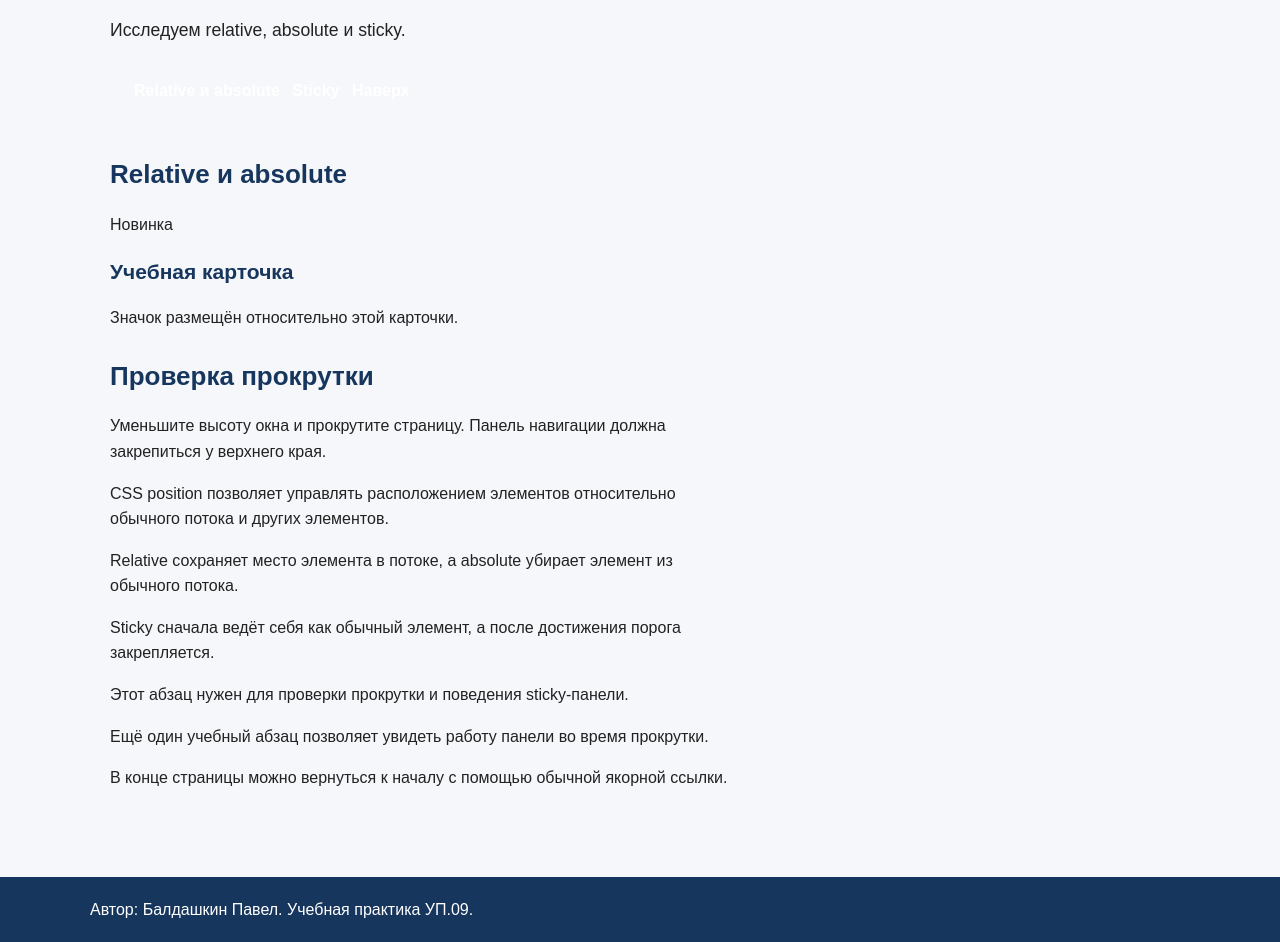
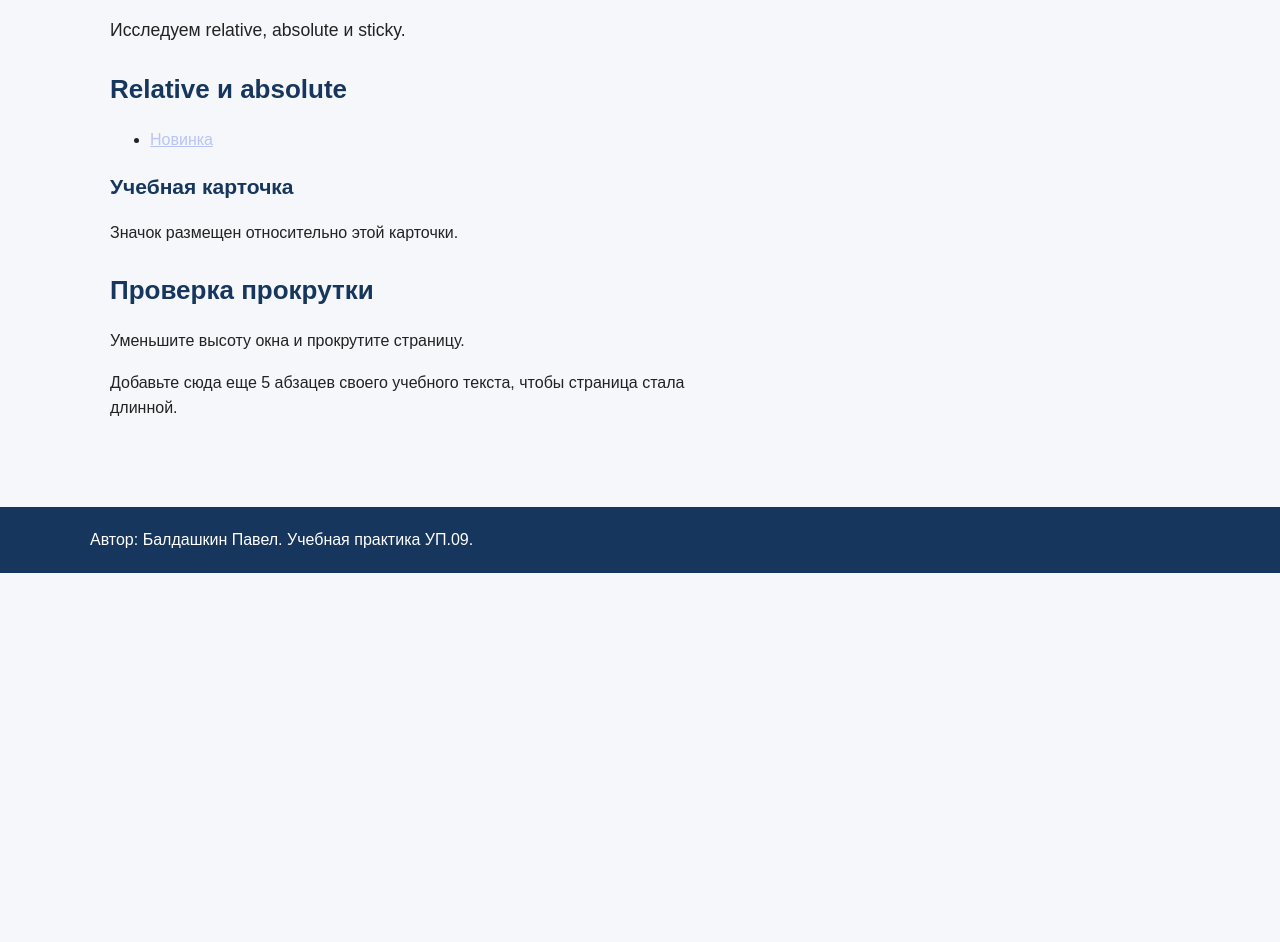
Before and after one commit to Pav9el/-, a plain HTML site: page adout-me/position-lab.html in a window 1280 px wide. Shown: the part 340-1282 px from the top of the page. After the commit the page ends 913 px from the top, so only its background shows below. Drawn offline with Linux system fonts and the light colour scheme.

```diff
--- a/adout-me/position-lab.html
+++ b/adout-me/position-lab.html
@@ -31,91 +31,27 @@
 </header>
 
 <main id="top">
+    <h1>Лаборатория позиционирования</h1>
+    <p class="lead">Исследуем relative, absolute и sticky.</p>
 
-    <h1>Лаборатория позиционирования</h1>
+    <!-- На следующем шаге сюда вставляется панель page-tools -->
 
-    <p class="lead">
-        Исследуем relative, absolute и sticky.
-    </p>
-
-    <!-- Навигация по странице -->
-    <nav class="page-tools" aria-label="Навигация по лабораторной">
-        <a href="#relative-demo">
-            Relative и absolute
-        </a>
-
-        <a href="#sticky-demo">
-            Sticky
-        </a>
-
-        <a href="#top">
-            Наверх
-        </a>
-    </nav>
-
-    <!-- Relative + Absolute -->
     <section id="relative-demo">
-
         <h2>Relative и absolute</h2>
-
         <div class="position-box">
-
-            <span class="badge">
-                Новинка
-            </span>
-
+        <ul>
+            <li><a href="catalog.html">Новинка</a></li>
+        </ul>
             <h3>Учебная карточка</h3>
-
-            <p>
-                Значок размещён относительно этой карточки.
-            </p>
-
+            <p>Значок размещен относительно этой карточки.</p>
         </div>
-
     </section>
 
-    <!-- Sticky -->
     <section id="sticky-demo" class="long-text">
-
         <h2>Проверка прокрутки</h2>
-
-        <p>
-            Уменьшите высоту окна и прокрутите страницу.
-            Панель навигации должна закрепиться у верхнего края.
-        </p>
-
-        <p>
-            CSS position позволяет управлять расположением
-            элементов относительно обычного потока и других элементов.
-        </p>
-
-        <p>
-            Relative сохраняет место элемента в потоке,
-            а absolute убирает элемент из обычного потока.
-        </p>
-
-        <p>
-            Sticky сначала ведёт себя как обычный элемент,
-            а после достижения порога закрепляется.
-        </p>
-
-        <p>
-            Этот абзац нужен для проверки прокрутки
-            и поведения sticky-панели.
-        </p>
-
-        <p>
-            Ещё один учебный абзац позволяет увидеть
-            работу панели во время прокрутки.
-        </p>
-
-        <p>
-            В конце страницы можно вернуться к началу
-            с помощью обычной якорной ссылки.
-        </p>
-
+        <p>Уменьшите высоту окна и прокрутите страницу.</p>
+        <p>Добавьте сюда еще 5 абзацев своего учебного текста, чтобы страница стала длинной.</p>
     </section>
-
 </main>
 <footer>
     <p>Автор: Балдашкин Павел. Учебная практика УП.09.</p>
```
Also changed, not shown: adout-me/flex-lab.html (+2 -2 lines).
